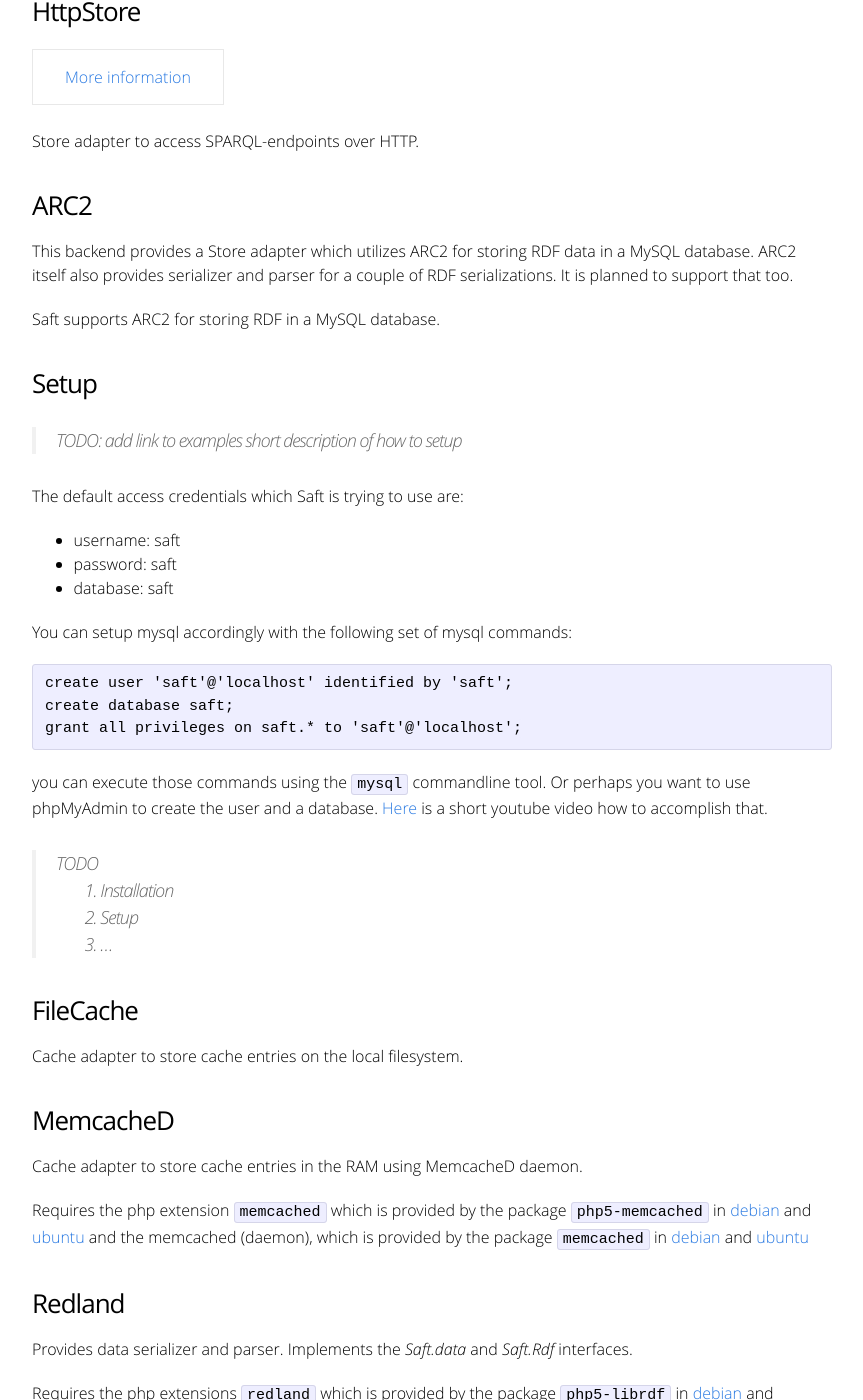
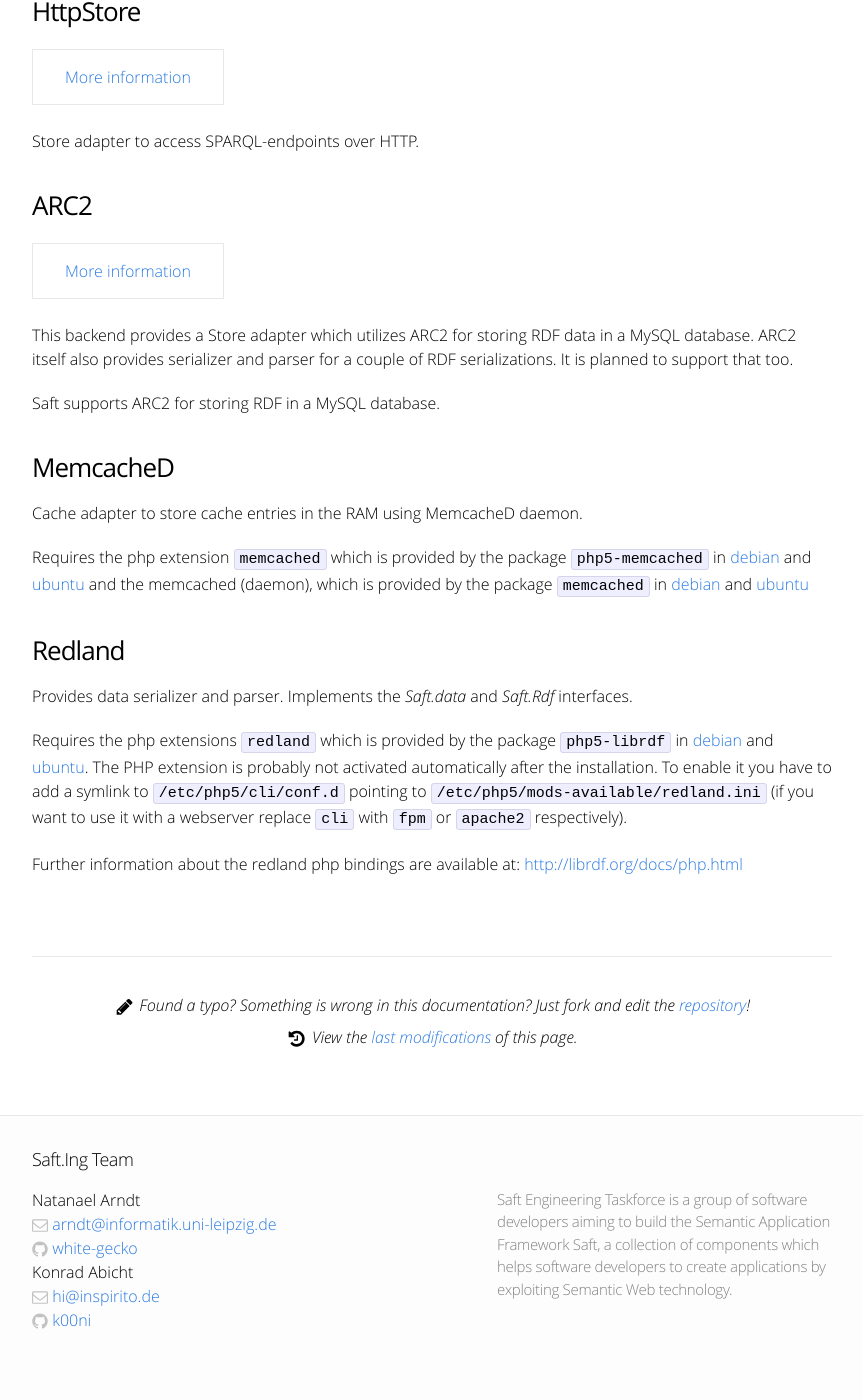
Before and after one commit to SaftIng/safting.github.io, a Jekyll site: the page built from doc/phpframework/backends.md, in a window 1280 px wide and 1400 px high, scrolled down 629 px. Shown: the whole window, without its empty margins (208-1071 px from the left). Built offline with Jekyll 4.4.1, drawn with Linux system fonts in a browser that asks for light colours; after the commit the page ends 2006 px from its top, so only the background shows below that.

Commit message:
Update backends.md

```diff
--- a/doc/phpframework/backends.md
+++ b/doc/phpframework/backends.md
@@ -23,46 +23,17 @@ Store adapter to access SPARQL-endpoints over HTTP.
 
 ### ARC2
 
+<a class="btn" href="ARC2">More information</a>
+
 This backend provides a Store adapter which utilizes ARC2 for storing RDF data in a MySQL database. ARC2 itself also provides serializer and parser for a couple of RDF serializations. It is planned to support that too.
 
 Saft supports ARC2 for storing RDF in a MySQL database.
-
-### Setup
-
-> TODO:
-> add link to examples
-> short description of how to setup
-
-The default access credentials which Saft is trying to use are:
-
-- username: saft
-- password: saft
-- database: saft
-
-You can setup mysql accordingly with the following set of mysql commands:
-
-    create user 'saft'@'localhost' identified by 'saft';
-    create database saft;
-    grant all privileges on saft.* to 'saft'@'localhost';
-
-you can execute those commands using the `mysql` commandline tool. Or perhaps you want to use phpMyAdmin to create the user and a database. [Here](https://www.youtube.com/watch?v=lfjzAbaW32c) is a short youtube video how to accomplish that.
-
-> TODO
->
-> 1. Installation
-> 2. Setup
-> 3. …
-
-### FileCache
-
-Cache adapter to store cache entries on the local filesystem.
 
 ### MemcacheD
 
 Cache adapter to store cache entries in the RAM using MemcacheD daemon.
 
 Requires the php extension `memcached` which is provided by the package `php5-memcached` in [debian](https://packages.debian.org/stable/php5-memcached) and [ubuntu](http://packages.ubuntu.com/trusty/php5-memcached) and the memcached (daemon), which is provided by the package `memcached` in [debian](https://packages.debian.org/stable/memcached) and [ubuntu](http://packages.ubuntu.com/trusty/memcached)
-
 
 ### Redland
 
```
